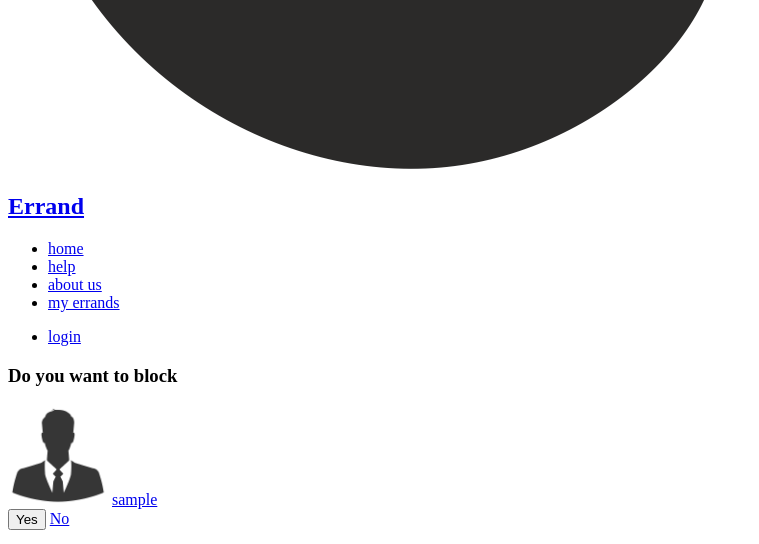
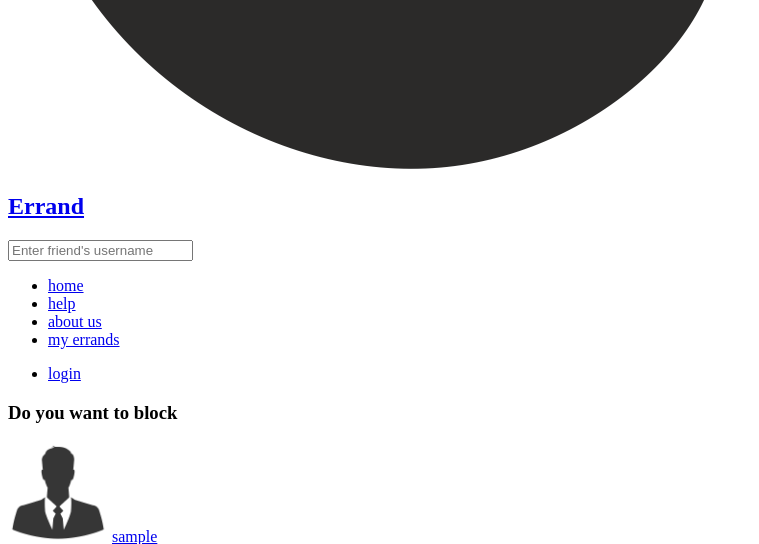
Before and after one commit to belloshehu/budget-manager, a Django app: page /friendship/block/1/ in a window 1280 px wide. Shown: the part 866-1410 px from the top of the page, without its empty margins (0-759 px from the left). Run offline with Django 3.2, Linux system fonts and the light colour scheme; tables that the repository leaves empty hold one stand-in row (values such as "Sample post"); some libraries are stand-ins or nearby versions.

Commit message:
Add user search feature to allow user to be searched for using their.

```diff
--- a/account/static/script.js
+++ b/account/static/script.js
@@ -1,5 +1,19 @@
 const targetUserNames = document.getElementsByClassName('target-user');
 const selectedTargetUsersList = document.querySelector('#selected-target-users')
+
+// search form
+let username = ''
+const searchForm = document.querySelector('.search-form');
+// search input
+const searchUsername = document.querySelector('#search-username');
+searchUsername.addEventListener('change', ()=>{username = searchUsername.value})
+
+searchForm.addEventListener('submit', (e)=>{
+    e.preventDefault = false;
+    console.log(username)
+    searchUsername.value = username;
+
+})
 
 console.log(targetUserNames)
 
--- a/account/views.py
+++ b/account/views.py
@@ -57,6 +57,7 @@ def dashboard_friendship_requests(request):
         utils.get_dashboard_contents(request)
     )
 
+
 class UserList(generic.ListView):
     model = User
 
--- a/friendship/urls.py
+++ b/friendship/urls.py
@@ -13,5 +13,10 @@ urlpatterns = [
         'block/<int:pk>/',
         views.BlockUnblockUserView.as_view(),
         name='block'
+    ),
+    path(
+        'search/',
+        views.friend_search,
+        name='search'
     )
 ]
--- a/friendship/views.py
+++ b/friendship/views.py
@@ -3,7 +3,7 @@ from django.views import generic
 from django.urls import reverse_lazy, reverse
 from .models import Friendship
 from django.http import HttpResponseRedirect
-
+from django.contrib.auth.models import User
 # Create your views here.
 class FriendshipListView(generic.ListView):
     model = Friendship
@@ -44,3 +44,15 @@ class BlockUnblockUserView(generic.UpdateView):
             object.blocked = True
         object.save()
         return HttpResponseRedirect(reverse('account:friendship'))
+
+
+def friend_search(request):
+    """
+    Searches for a friend with matching or resembling username.
+    """
+    users = User.objects.filter(username__icontains = request.GET.get('username'))
+    return render(
+        request,
+        "search_result.html",
+        {"users": users, "username": request.GET.get('username')}
+    )
--- a/templates/base.html
+++ b/templates/base.html
@@ -13,6 +13,7 @@
     {% block header%}
         <header class="header">
             {% include "brand.html" %}
+            {% include "search_form.html" %}
             {% include "nav.html" %}
         </header>
     {% endblock %}
--- a/templates/home.html
+++ b/templates/home.html
@@ -15,7 +15,7 @@
                 cannot properly address the errands when something changes.
             </p>
             <br>
-            <a href="{% url 'item:create-item' %}" class="btn landing-btn" style="margin-top: 2%;">create errands</a>
+            <a href="{% url 'item:create' %}" class="btn landing-btn" style="margin-top: 2%;">create errands</a>
         </article>
         <article>
             <img src="{% static 'images/landing-phone.png' %}" alt="landing-image" class="landing-image rounded">
--- /dev/null
+++ b/templates/search_form.html
@@ -0,0 +1,10 @@
+<form class="search-form"
+    action="{% url 'friendship:search' %}"
+    onsubmit=false>
+    <input type="search"
+        placeholder="Enter friend's username"
+        name="username"
+        id="search-username"
+    />
+    <i class="fa-solid fa-lens"></i>
+</form>
```
Also changed, not shown: account/static/style.css (+16 -2 lines), account/templates/account/dashboard_base.html (+1 -9 lines), account/templates/account/user.html (added, +7 -0 lines), templates/search_result.html (added, +12 -0 lines).
